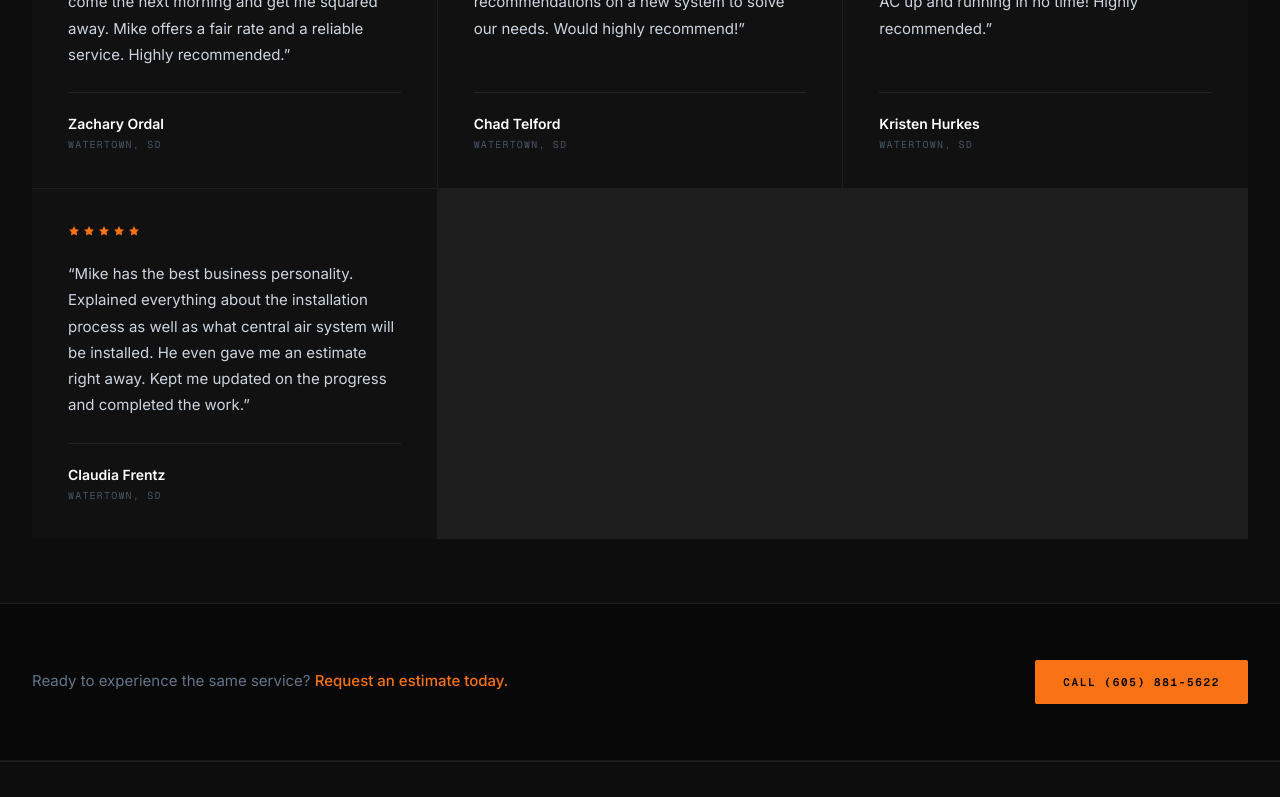
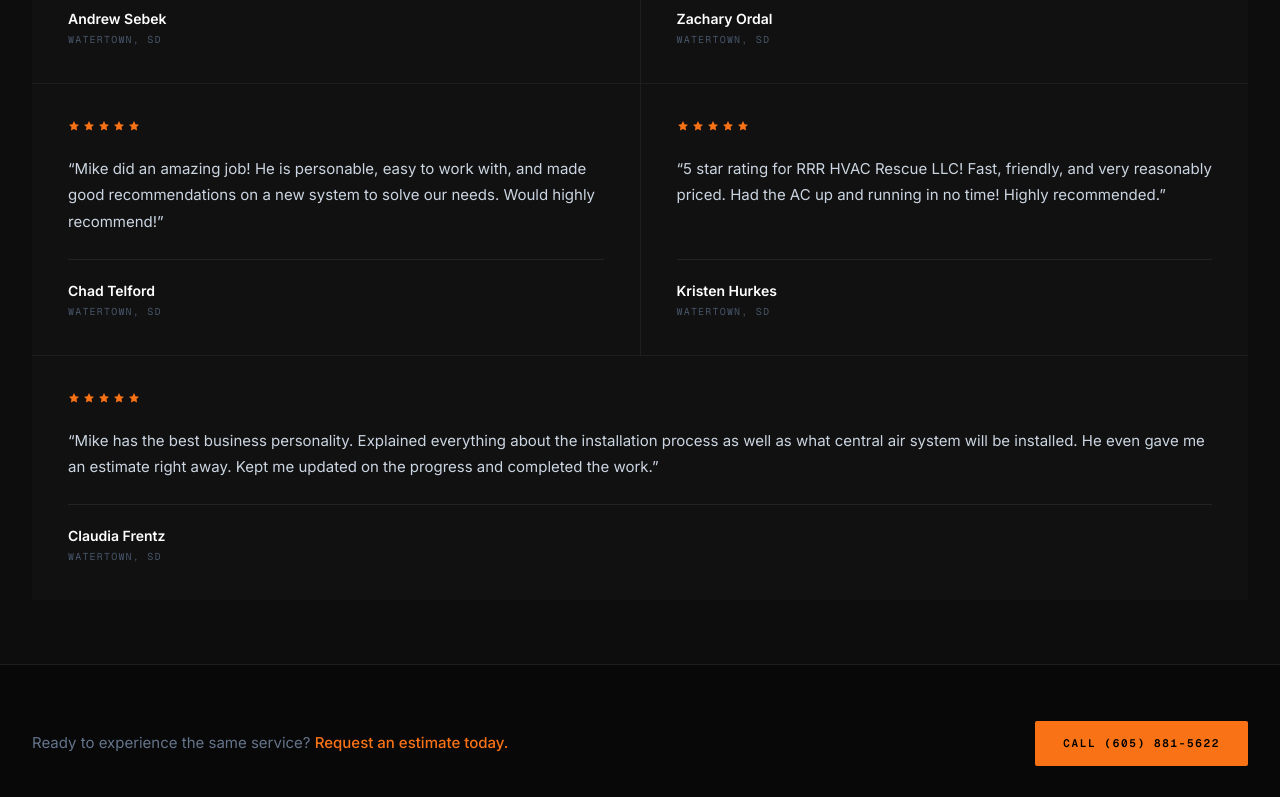
Before and after one commit to steinbros1012/RRR-HVAC, a Next.js app: page /reviews in a window 1280 px wide. Shown: the part 1678-2475 px from the top of the page. Built offline with nearby package versions, Linux system fonts and the light colour scheme.

Commit message:
fix: switch reviews grid to 2-col, span last odd card full width

```diff
--- a/src/components/ReviewsExperience.tsx
+++ b/src/components/ReviewsExperience.tsx
@@ -121,10 +121,10 @@ export default function ReviewsExperience({ reviews }: { reviews: Review[] }) {
 
         {/* Grid of remaining reviews */}
         <div
-          className="grid sm:grid-cols-2 xl:grid-cols-3"
+          className="grid sm:grid-cols-2"
           style={{ gap: "1px", background: "rgba(255,255,255,0.07)" }}
         >
-          {rest.map((review) => (
+          {rest.map((review, i) => (
             <article
               key={review.name}
               style={{
@@ -133,6 +133,7 @@ export default function ReviewsExperience({ reviews }: { reviews: Review[] }) {
                 display: "flex",
                 flexDirection: "column",
                 gap: "1.5rem",
+                gridColumn: i === rest.length - 1 && rest.length % 2 !== 0 ? "1 / -1" : undefined,
               }}
             >
               <Stars size={12} />
```
